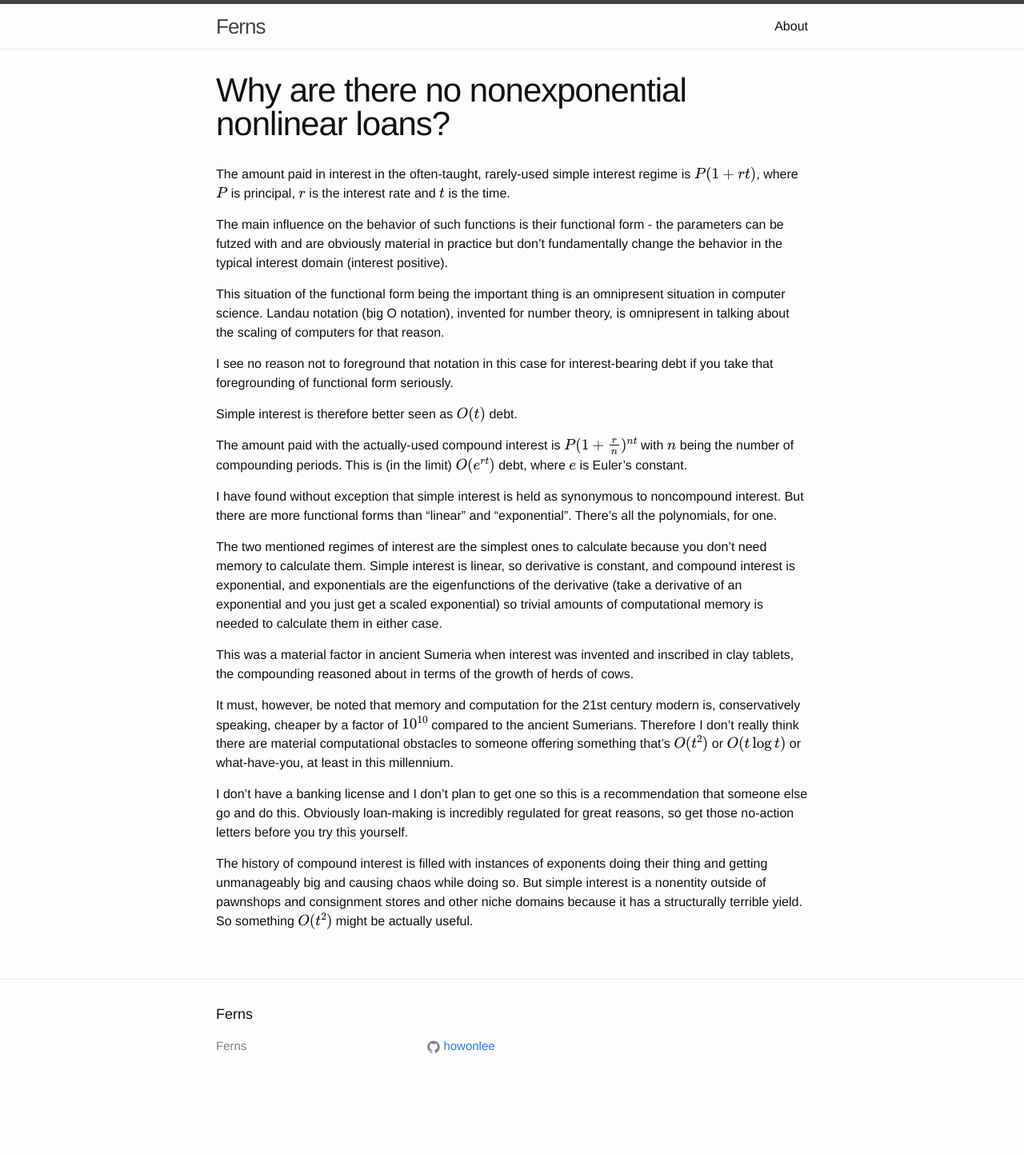
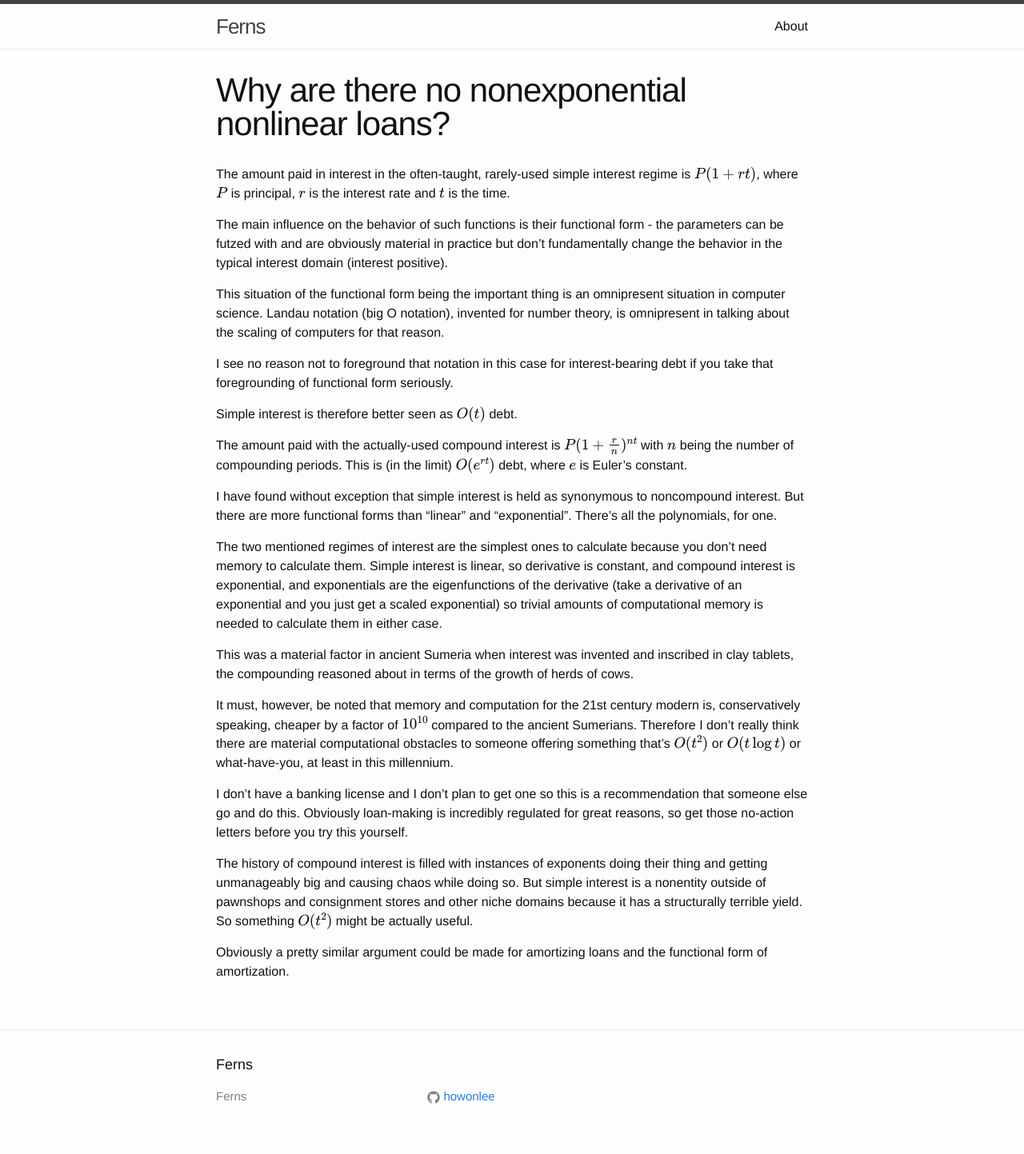
Before and after one commit to howonlee/howonlee.github.io, a Jekyll site: the page built from _posts/2023-09-02-Nonexponential%20Nonlinear%20Debts.md, in a window 1280 px wide. Shown: the whole page at 80% size. Built offline with Jekyll 4.4.1, drawn with Linux system fonts in a browser that asks for light colours; formulas are drawn with MathJax 3; before the commit the page ends 1380 px from its top, so only the background shows below that.

Commit message:
amortizing

```diff
--- a/_posts/2023-09-02-Nonexponential%20Nonlinear%20Debts.md
+++ b/_posts/2023-09-02-Nonexponential%20Nonlinear%20Debts.md
@@ -26,3 +26,5 @@
 I don't have a banking license and I don't plan to get one so this is a recommendation that someone else go and do this. Obviously loan-making is incredibly regulated for great reasons, so get those no-action letters before you try this yourself.
 
 The history of compound interest is filled with instances of exponents doing their thing and getting unmanageably big and causing chaos while doing so. But simple interest is a nonentity outside of pawnshops and consignment stores and other niche domains because it has a structurally terrible yield. So something $O(t^2)$ might be actually useful.
+
+Obviously a pretty similar argument could be made for amortizing loans and the functional form of amortization.
```
